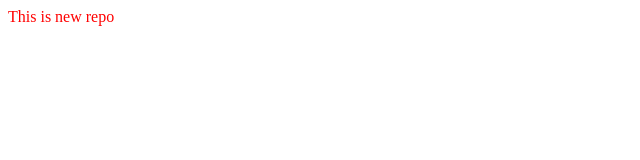
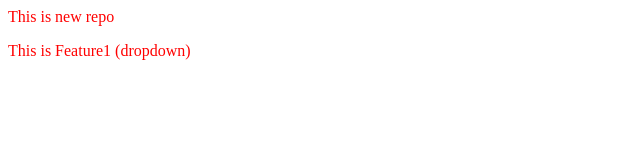
Before and after one commit to DadunKumar/demoRepo2, a plain HTML site: page index.html in a window 1280 px wide. Shown: the whole page, without its empty margins (0-640 px from the left). Drawn offline with Linux system fonts and the light colour scheme.

Commit message:
dropdown

```diff
--- a/index.html
+++ b/index.html
@@ -1,2 +1,3 @@
 <link rel="stylesheet" href="style.css">
 <p>This is new repo</p>
+<p>This is Feature1 (dropdown)</p>
```
